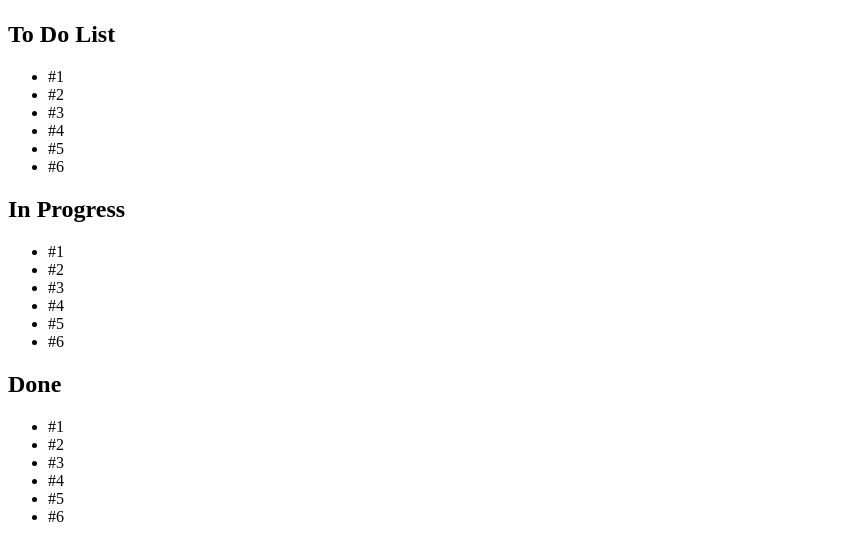
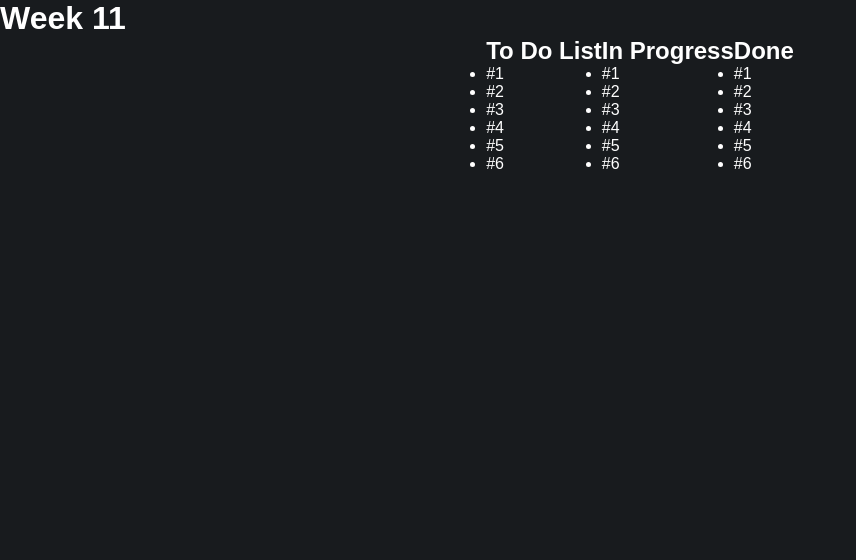
Before and after one commit to l-seif/seif_laila_W11classbuild, a plain HTML site: page index.html in a window 1280 px wide. Shown: the whole page, without its empty margins (0-856 px from the left). Drawn offline with Linux system fonts and the light colour scheme.

Commit message:
css
css starting point

```diff
--- /dev/null
+++ b/css/main.css
@@ -0,0 +1,18 @@
+*{
+    border: none;
+    margin: 0;
+    padding: 0;
+}
+
+body {
+    background-color: #181b1e;
+    font-size: 16px;
+    font-family: Arial, Helvetica, sans-serif;
+    color: white;
+}
+
+main {
+    display: flex;
+    justify-content: center;
+    flex-wrap: wrap;
+}
--- a/index.html
+++ b/index.html
@@ -4,11 +4,12 @@
     <meta charset="UTF-8">
     <meta name="viewport" content="width=device-width, initial-scale=1.0">
     <title>Week 11</title>
+    <link rel="stylesheet" href="css/main.css">
 </head>
 <body>
 
     <header>
-        <h1></h1>
+        <h1>Week 11</h1>
     </header>
 
     <main>
```
